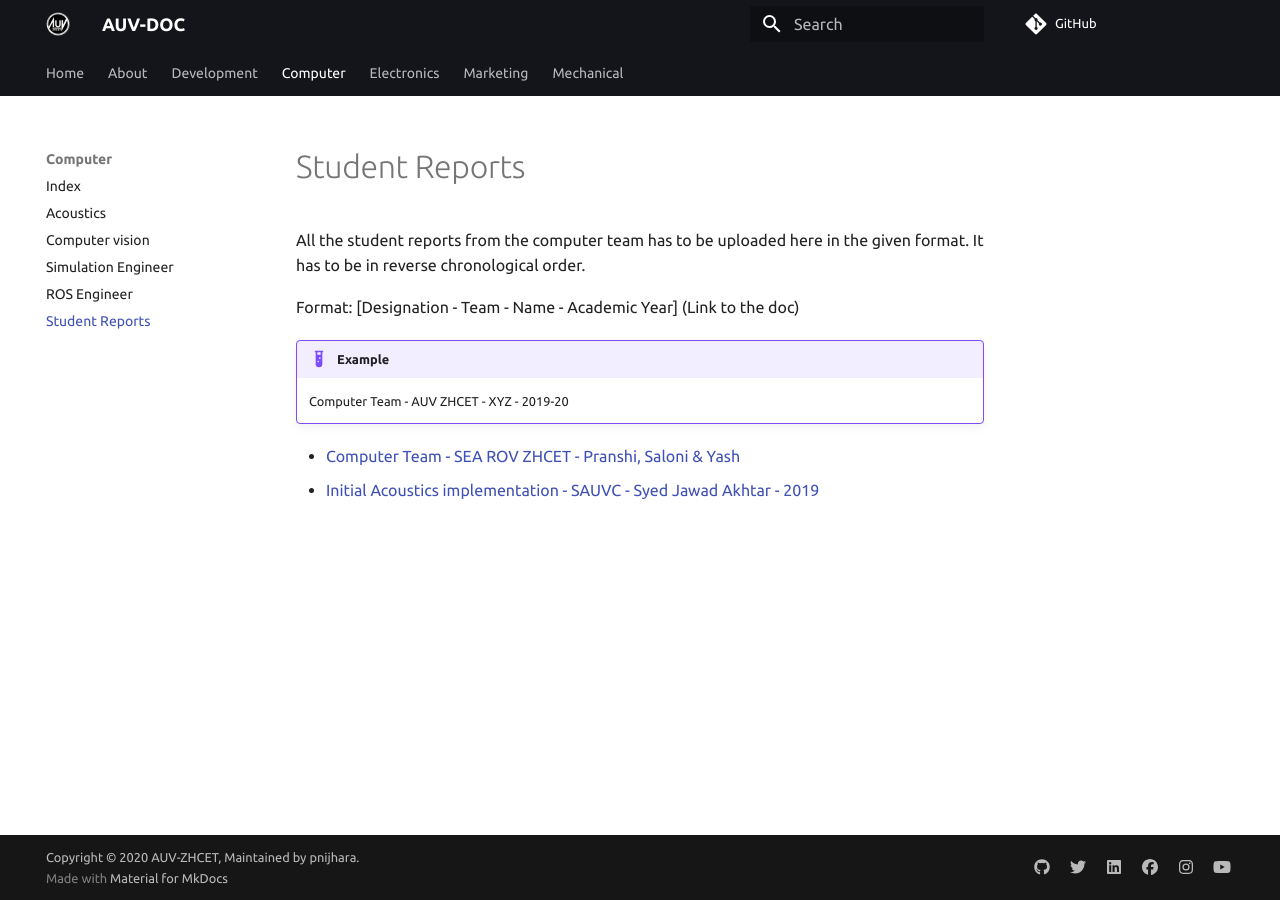
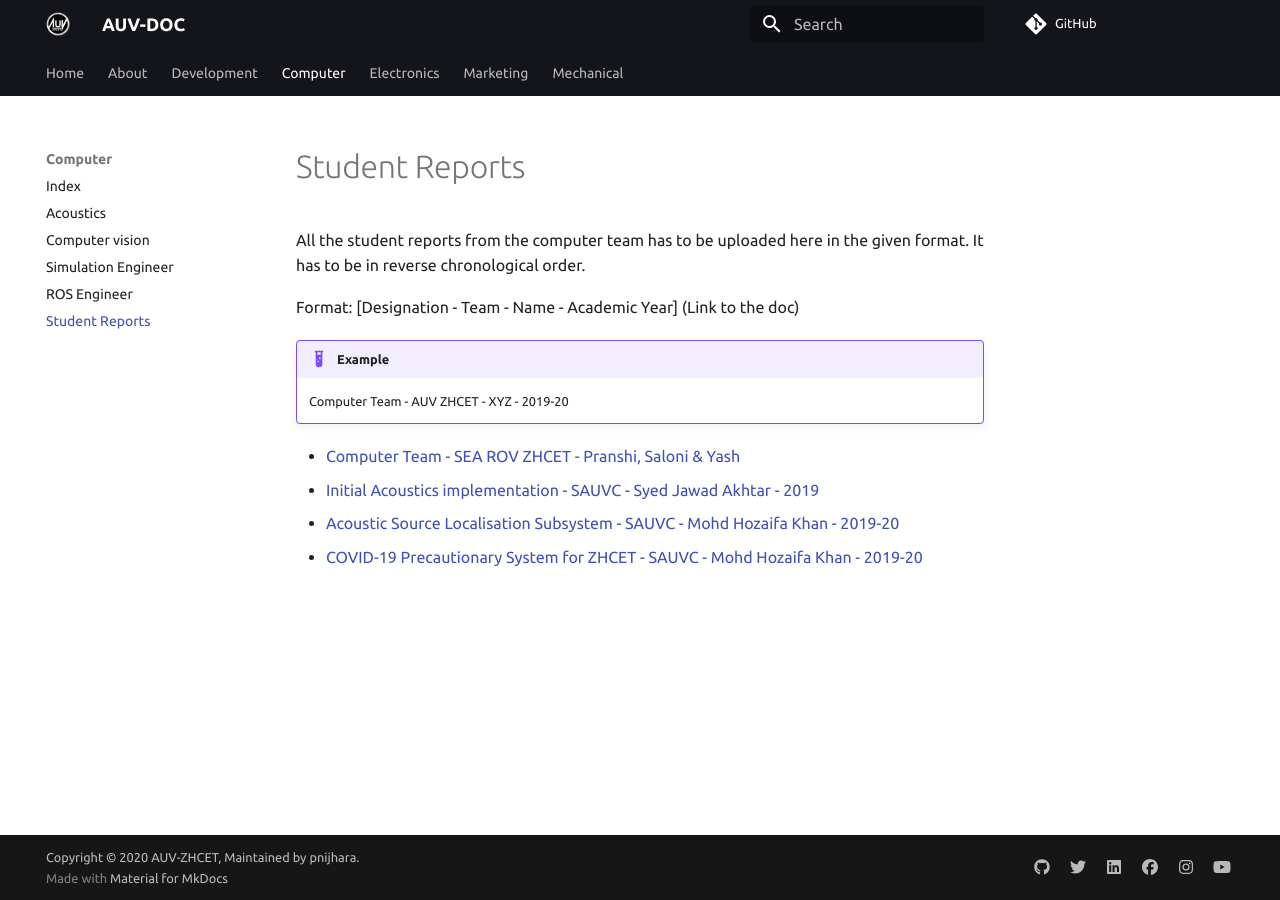
Before and after one commit to auvzhcet/Documentation, an MkDocs documentation site: the page built from docs/computer/student_Reports/students.md, in a window 1280 px wide. Built offline with MkDocs 1.6.1 and Material for MkDocs 9.7.7, drawn with Linux system fonts in a browser that asks for light colours; comment, search, counter and statistics services are not loaded.

Commit message:
docs: Update list

```diff
--- a/docs/computer/student_Reports/students.md
+++ b/docs/computer/student_Reports/students.md
@@ -9,3 +9,5 @@ Format: [Designation - Team - Name - Academic Year] (Link to the doc)
 
 - [Computer Team - SEA ROV ZHCET - Pranshi, Saloni & Yash](yash_pranshi_saloni_2020.md)
 - [Initial Acoustics implementation - SAUVC - Syed Jawad Akhtar - 2019](syed_jawad_akhtar_2019.md)
+- [Acoustic Source Localisation Subsystem - SAUVC - Mohd Hozaifa Khan - 2019-20](Acoustic-Source_Mohd-Hozaifa-Khan.md)
+- [COVID-19 Precautionary System for ZHCET - SAUVC - Mohd Hozaifa Khan - 2019-20](Computer-Team_SAUVC_Mohd-Hozaifa-Khan_2019-20.md)
```
